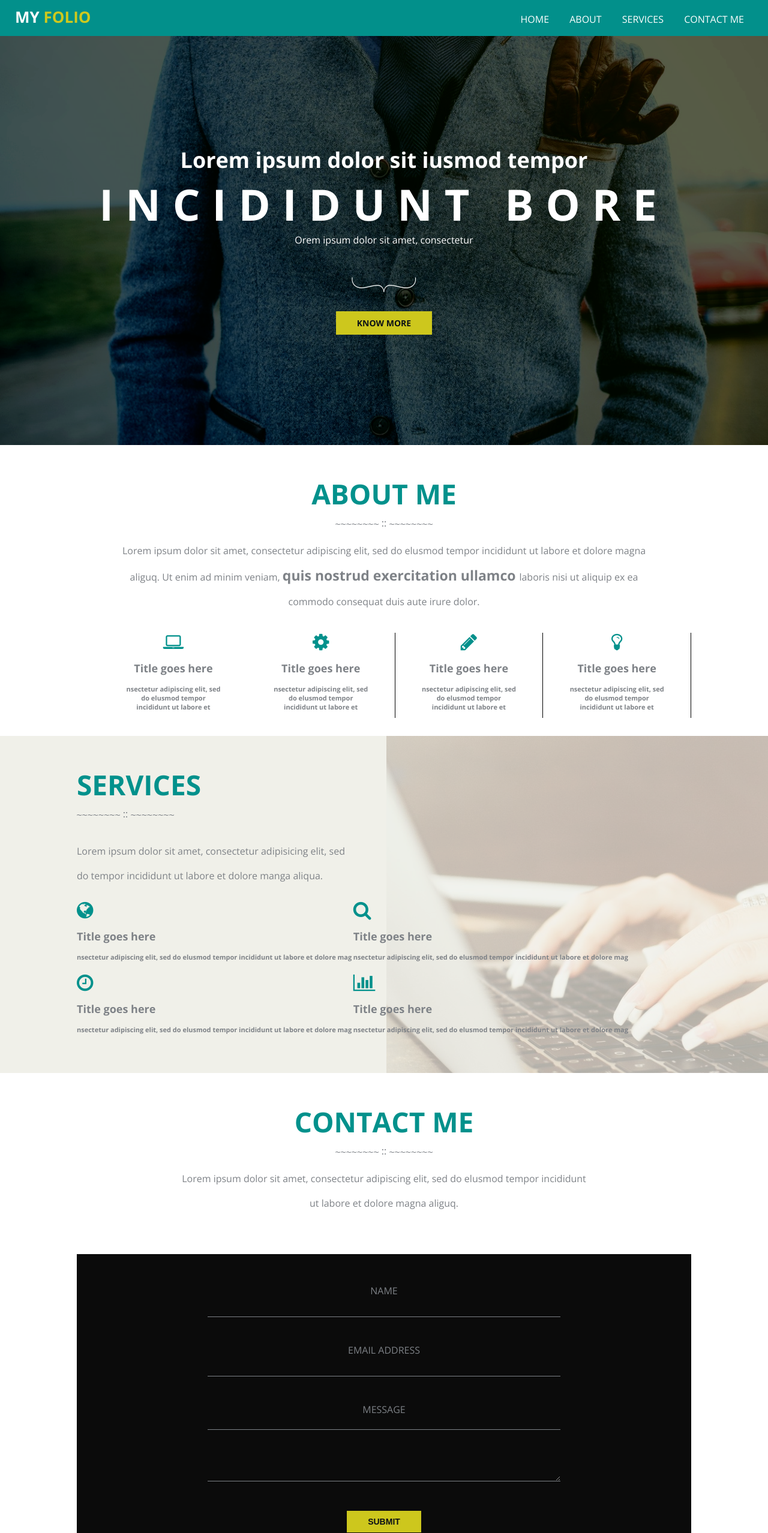
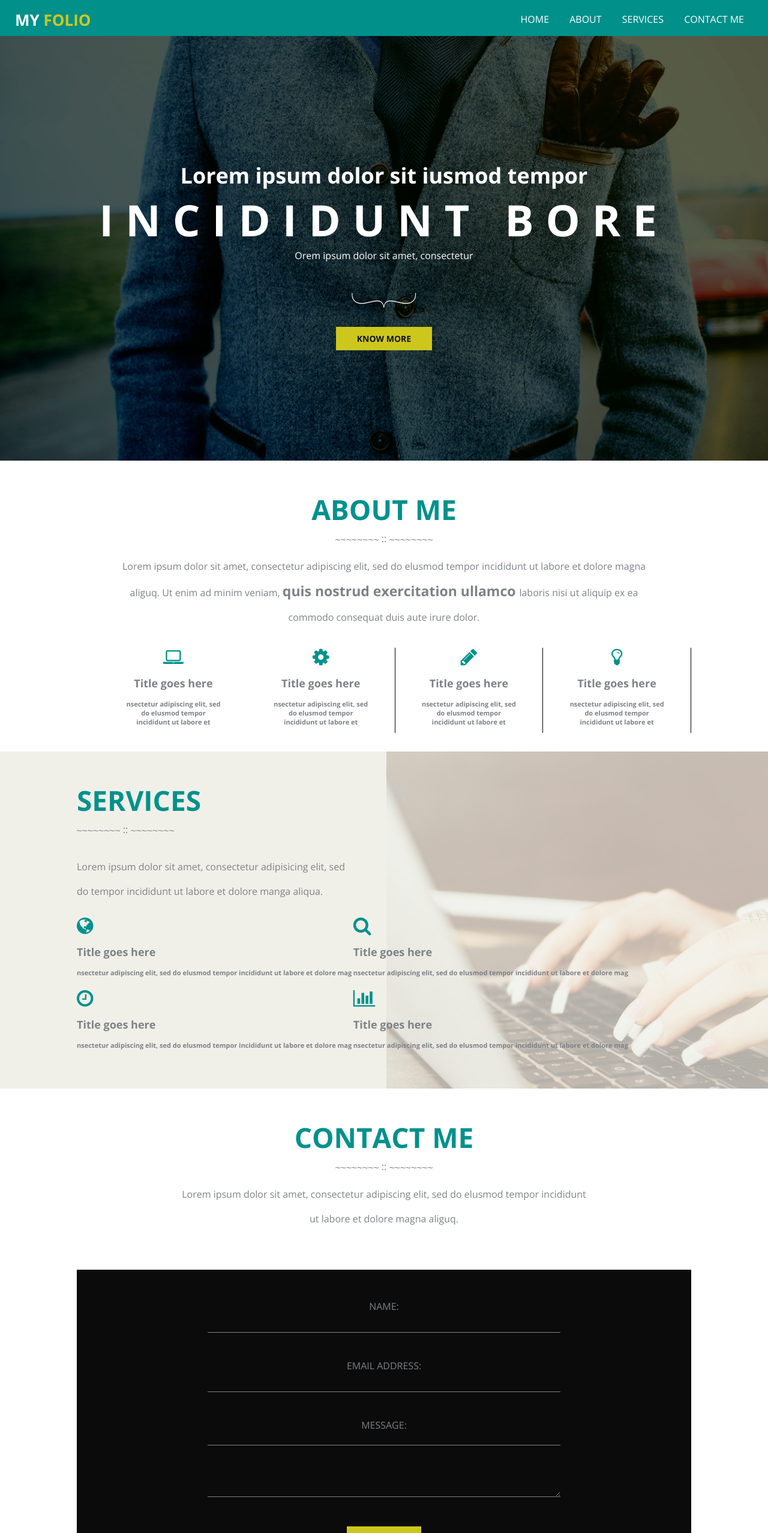
Before and after one commit to planets09/folio, a plain HTML site: page index.html in a window 1280 px wide. Shown: the top 2556 px of the page at 60% size. Drawn offline with nearby package versions, Linux system fonts and the light colour scheme.

Commit message:
style changes

```diff
--- a/css/main.css
+++ b/css/main.css
@@ -1,5 +1,3 @@
-@import url('https://fonts.googleapis.com/css?family=Open+Sans:400,700');
-
 
 body {
 	font-family: 'Open Sans', sans-serif;
@@ -30,7 +28,7 @@ nav > a {
 	position: absolute;
 	text-align: left;
 	text-decoration: none;
-	top: 10px;
+	top: 15px;
 }
 
 nav span {
@@ -69,7 +67,7 @@ header {
 	background-position: 100% 50%;
 	color: #fff;
 	height: 500px;
-	padding-top: 15%;
+	padding-top: 17%;
 	text-align: center;
 }
 
--- a/index.html
+++ b/index.html
@@ -6,7 +6,7 @@
 <head>
 	<meta charset="utf-8">
 	<meta name="author" content="Created by Rena Tan">
-	<meta name="description" content="Intermediate Project - Web Replication">
+	<meta name="description" content="Web Replication">
 	<link rel="shortcut icon" href="favicon.ico">
 	<link href="https://fonts.googleapis.com/css?family=Open+Sans:400,700" rel="stylesheet" type="text/css">
 	<link rel="stylesheet" href="http://maxcdn.bootstrapcdn.com/font-awesome/4.5.0/css/font-awesome.min.css">
@@ -137,19 +137,19 @@
 		Lorem ipsum dolor sit amet, consectetur adipiscing elit, sed do elusmod tempor incididunt ut labore et dolore magna aliguq.
 	</p>
 	<div class="contactForm">
-		<label>NAME</label>
+		<label>NAME:</label>
 		<br />
 		<input type="text">
 		<br />
 		<br />
 		<br />
-		<label>EMAIL ADDRESS</label>
+		<label>EMAIL ADDRESS:</label>
 		<br />
 		<input type="email">
 		<br />
 		<br />
 		<br />
-		<label>MESSAGE</label>
+		<label>MESSAGE:</label>
 		<br />
 		<br />
 		<textarea rows="3"></textarea>
```
